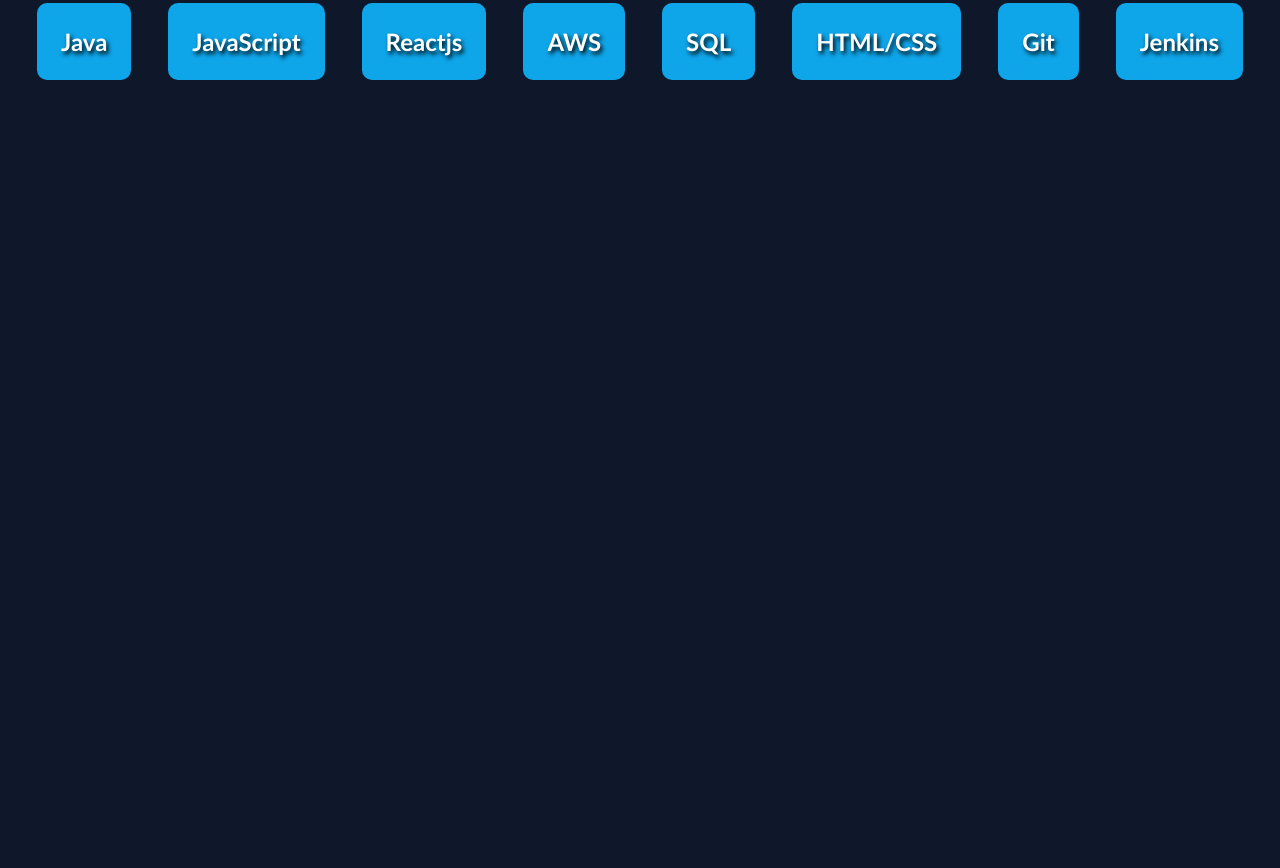
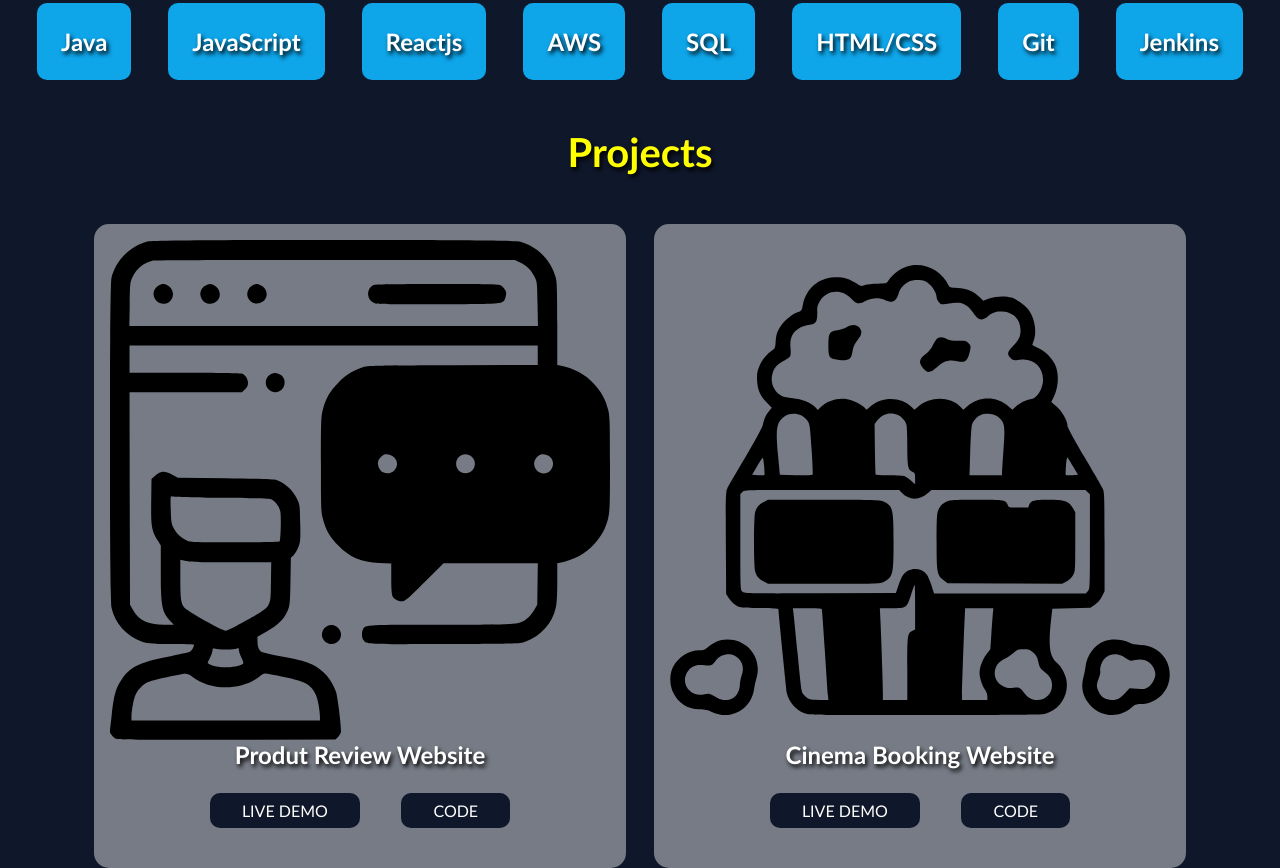
Before and after one commit to Dhanoosh/my-portfolio, a React (Create React App) app: page / in a window 1280 px wide. Shown: the part 680-1548 px from the top of the page. Before the commit the page ends 800 px from the top, so only its background shows below. Built offline with nearby package versions, Linux system fonts and the light colour scheme.

Commit message:
Added projects module

```diff
--- a/src/App.js
+++ b/src/App.js
@@ -3,6 +3,7 @@
 import Header from "./Header";
 import About from "./About";
 import Skills from "./Skills";
+import Project from "./Project";
 
 const App = () => {
   return(
@@ -10,6 +11,7 @@
       <Header/>
       <About/>
       <Skills/>
+      <Project/>
     </React.Fragment>
   )
 }
--- a/src/Header.js
+++ b/src/Header.js
@@ -8,6 +8,3 @@
 }
 
 export default Header
-
-
-//Why div not needed?
--- a/src/Project.js
+++ b/src/Project.js
@@ -0,0 +1,51 @@
+import cinema from './images/cinema.svg';
+import review from './images/review.svg';
+
+const Project = () => {
+    const projectArr = [
+        {
+            title: "Produt Review Website",
+            img : review,
+            demoLink: "",
+            githubLink: ""
+        },
+        {
+            title: "Cinema Booking Website",
+            img : cinema,
+            demoLink: "",
+            githubLink: ""
+        }
+    ]
+
+    return (
+        <div>
+            <h2 className="title">Projects</h2>
+            <div className="project-holder">
+                {
+                    projectArr.map((project, index) =>{
+                        return (
+                            <div className="project">
+                                <img
+                                className = "project-img"
+                                src = {project.img}
+                                alt = {project.title}
+                                />
+                                <h4 className="project-title">{project.title}</h4>
+                                <div className="links" style={{margin:"2rem"}}>
+                                    <a className="project-link" href={project.demoLink}>
+                                        LIVE DEMO
+                                    </a>
+                                    <a className="project-link" href={project.githubLink}>
+                                        CODE
+                                    </a>
+                                </div>
+                            </div>
+                        );
+                    })
+                }
+            </div>
+        </div>
+    );
+};
+
+export default Project
--- a/src/styles.css
+++ b/src/styles.css
@@ -100,7 +100,7 @@
   }
 
   .skill:hover {
-    box-shadow: 0px 2px 10px #000000;
+    box-shadow: 0px 2px 10px #f7f8f5;
   }
 
   /* Projects */
```
Also changed, not shown: src/images/cinema.svg (added), src/images/review.svg (added).
